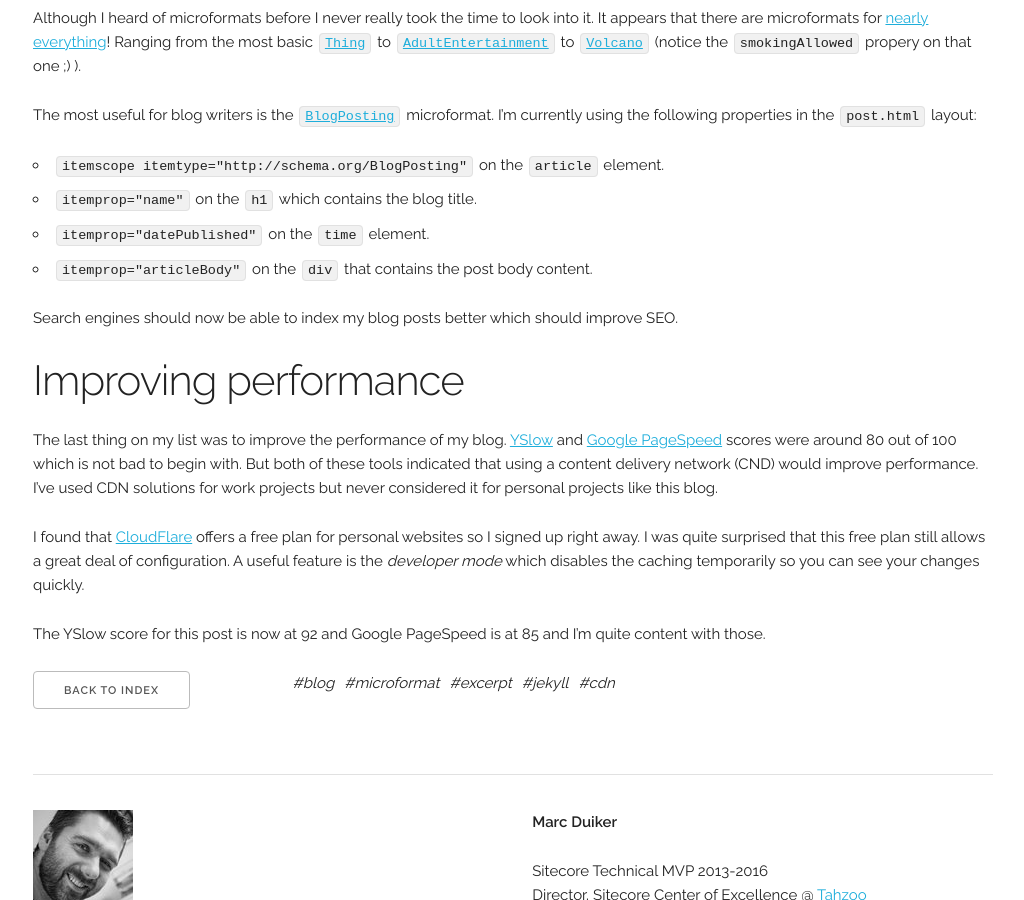
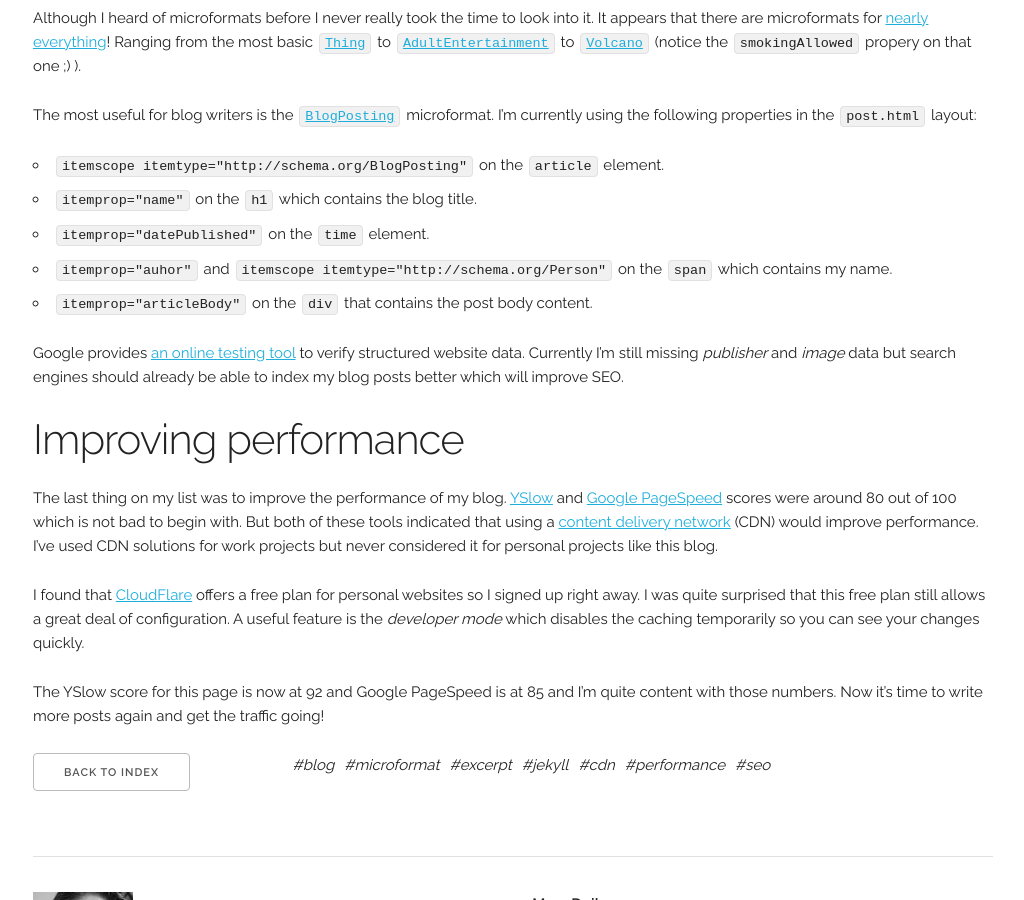
Before and after one commit to marcduiker/marcduiker.github.io, a Jekyll site: the page built from _posts/2016-12-03-blog-upgrade-excerpts-and-improving-performance.md, in a window 1280 px wide and 900 px high, scrolled down 1554 px. Shown: the whole window, without its empty margins (127-1151 px from the left). Built offline with Jekyll 4.4.1, drawn with Linux system fonts in a browser that asks for light colours; nearby versions of some CDN libraries; comment, search, counter and statistics services are not loaded.

Commit message:
Fixed typo and added content.

````diff
--- a/_posts/2016-12-03-blog-upgrade-excerpts-and-improving-performance.md
+++ b/_posts/2016-12-03-blog-upgrade-excerpts-and-improving-performance.md
@@ -1,7 +1,7 @@
 ---
 layout: post
 title: "Blog upgrade: Post excerpts, microformats and improving performance"
-tags: blog microformat excerpt jekyll cdn
+tags: blog microformat excerpt jekyll cdn performance seo
 ---
 
 ## Time for an upgrade
@@ -36,7 +36,6 @@ This is not included int the excerpt.
 
 Jekyll will use the content before the seperator as the excerpt. This can be used in the index page when iterating the posts as:
 
-
 ```
 {% raw %}
 {% for post in paginator.posts %}
@@ -46,7 +45,6 @@ Jekyll will use the content before the seperator as the excerpt. This can be use
 {% endfor %}
 {% endraw %}
 ```
-
 
 Super easy. Let's continue with structuring the content.
 
@@ -62,15 +60,17 @@ The most useful for blog writers is the [`BlogPosting`](https://schema.org/BlogP
 - `itemscope itemtype="http://schema.org/BlogPosting"` on the `article` element.
 - `itemprop="name"` on the `h1` which contains the blog title.
 - `itemprop="datePublished"` on the `time` element.
+- `itemprop="auhor"` and `itemscope itemtype="http://schema.org/Person"` on the `span` which contains my name.
 - `itemprop="articleBody"` on the `div` that contains the post body content.
 
-Search engines should now be able to index my blog posts better which should improve SEO.
+Google provides [an online testing tool](https://search.google.com/structured-data/testing-tool) to verify structured website data.
+Currently I'm still missing _publisher_ and _image_ data but search engines should already be able to index my blog posts better which will improve SEO.
 
 ## Improving performance
 
 The last thing on my list was to improve the performance of my blog. [YSlow](http://yslow.org/) and [Google PageSpeed](https://developers.google.com/speed/pagespeed/insights/) scores were around 80 out of 100 which is not bad to begin with.
-But both of these tools indicated that using a content delivery network (CND) would improve performance. I've used CDN solutions for work projects but never considered it for personal projects like this blog.
+But both of these tools indicated that using a [content delivery network](https://en.wikipedia.org/wiki/Content_delivery_network) (CDN) would improve performance. I've used CDN solutions for work projects but never considered it for personal projects like this blog.
 
 I found that [CloudFlare](https://www.cloudflare.com/plans/) offers a free plan for personal websites so I signed up right away. I was quite surprised that this free plan still allows a great deal of configuration. A useful feature is the _developer mode_ which disables the caching temporarily so you can see your changes quickly.
 
-The YSlow score for this post is now at 92 and Google PageSpeed is at 85 and I'm quite content with those.
+The YSlow score for this page is now at 92 and Google PageSpeed is at 85 and I'm quite content with those numbers. Now it's time to write more posts again and get the traffic going!
````
